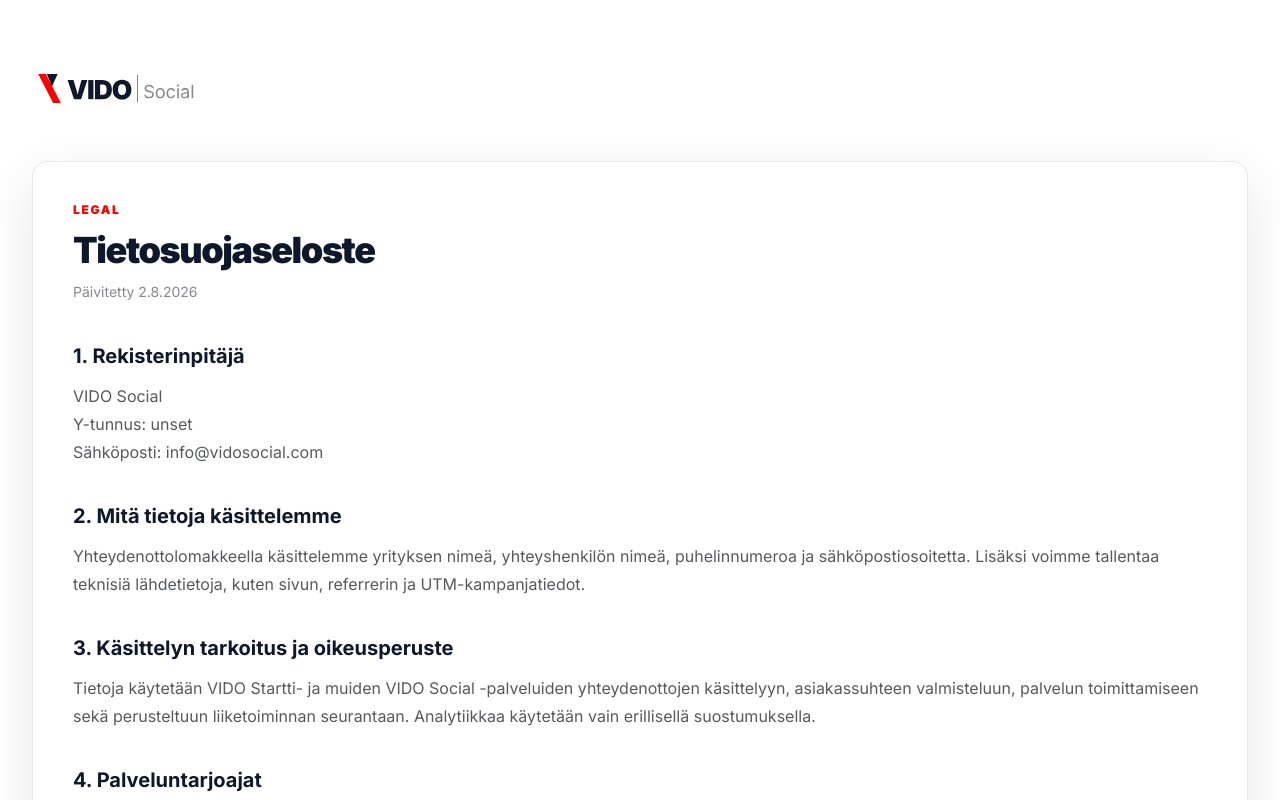
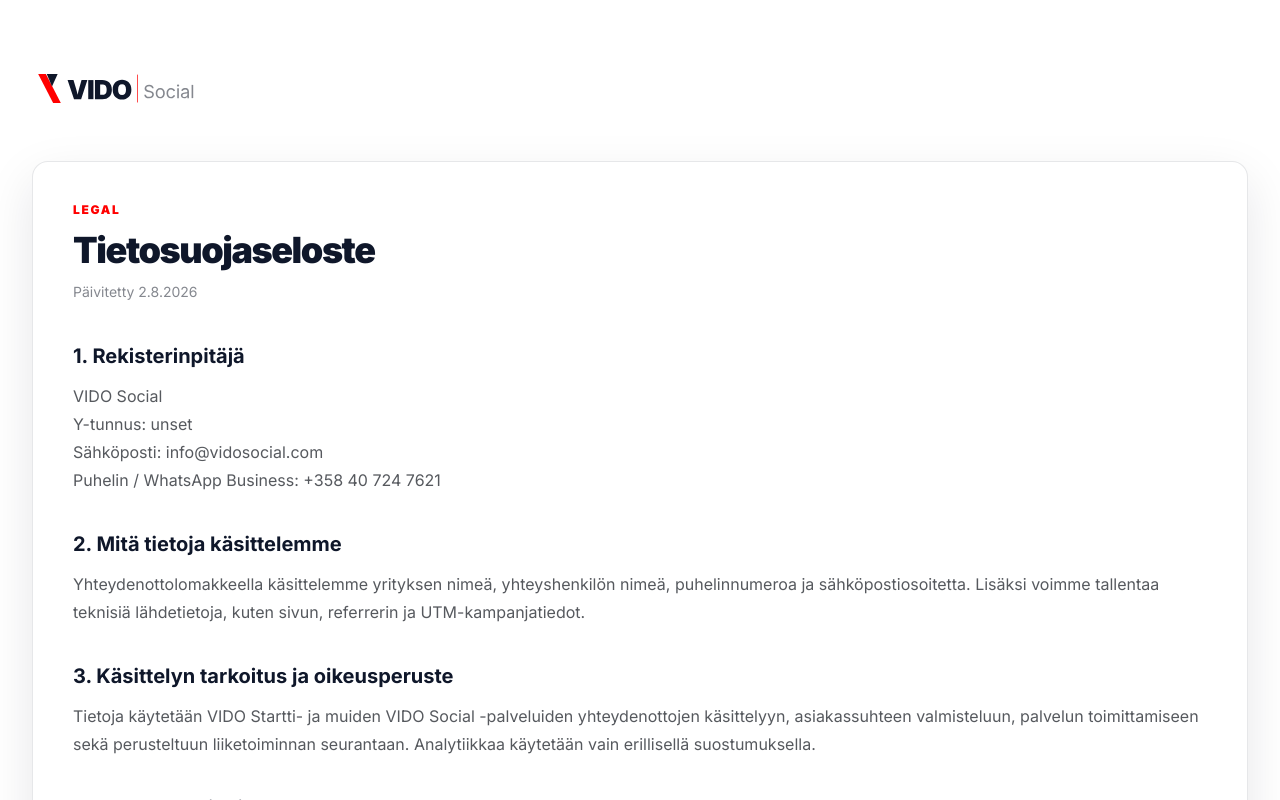
Before and after one commit to Jambovisuaalit/vido-social-frontend, a Next.js app: page /tietosuoja in a window 1280 px wide. Shown: the top 800 px of the page. Built offline with nearby package versions, Linux system fonts and the light colour scheme; no server answers.

Commit message:
chore: publish VIDO contact details in privacy page

```diff
--- a/app/tietosuoja/page.tsx
+++ b/app/tietosuoja/page.tsx
@@ -9,7 +9,8 @@
 export default function PrivacyPage() {
   const legalEntity = process.env.NEXT_PUBLIC_LEGAL_ENTITY || "VIDO Social";
   const businessId = process.env.NEXT_PUBLIC_BUSINESS_ID || "Vahvistetaan ennen tuotantojulkaisua";
-  const contactEmail = process.env.NEXT_PUBLIC_CONTACT_EMAIL || "info@vidosocial.com";
+  const contactEmail = process.env.NEXT_PUBLIC_CONTACT_EMAIL || "ville@vidosocial.com";
+  const contactPhone = process.env.NEXT_PUBLIC_CONTACT_PHONE || "+358 40 724 7621";
 
   return (
     <main className="min-h-screen bg-white py-10 sm:py-16">
@@ -23,7 +24,7 @@
           <div className="mt-10 space-y-9 text-brand-charcoal/80">
             <section>
               <h2 className="text-xl font-bold text-brand-navy">1. Rekisterinpitäjä</h2>
-              <p className="mt-3 leading-7">{legalEntity}<br />Y-tunnus: {businessId}<br />Sähköposti: {contactEmail}</p>
+              <p className="mt-3 leading-7">{legalEntity}<br />Y-tunnus: {businessId}<br />Sähköposti: {contactEmail}<br />Puhelin / WhatsApp Business: {contactPhone}</p>
             </section>
             <section>
               <h2 className="text-xl font-bold text-brand-navy">2. Mitä tietoja käsittelemme</h2>
```
